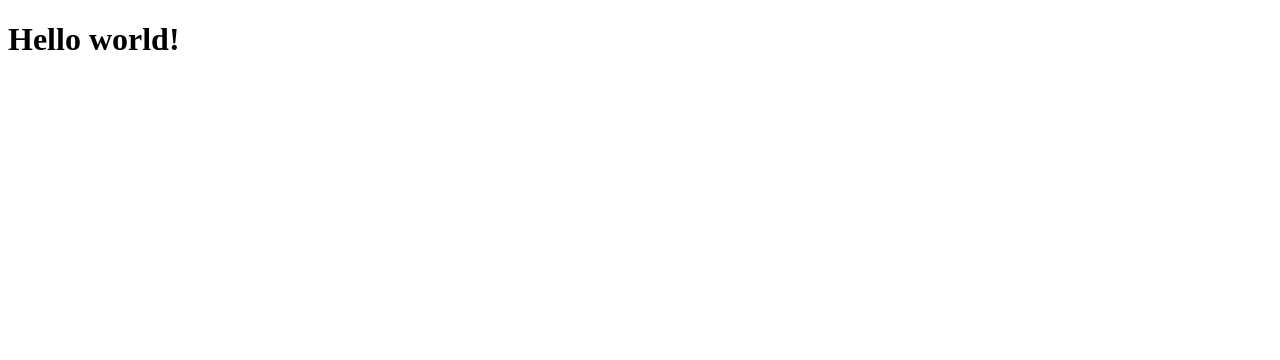
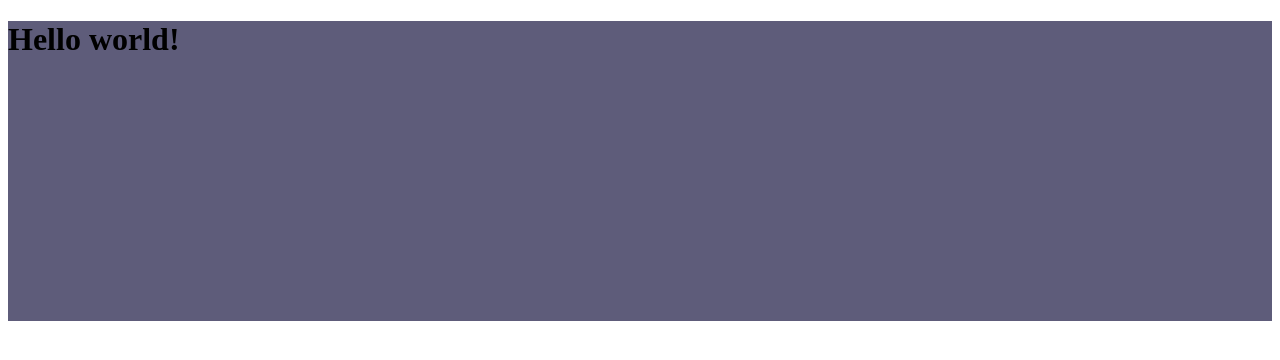
Before and after one commit to nwagner89/test-repository, a plain HTML site: page index.html in a window 1280 px wide. Drawn offline with Linux system fonts and the light colour scheme.

Commit message:
modified index.html

```diff
--- a/index.html
+++ b/index.html
@@ -1,6 +1,11 @@
 <!DOCTYPE html>
 <html>
 <head>
+  <style>
+    div {height: 300px;
+    background: #5e5c7a;
+    }
+  </style>
   <meta charset="utf-8">
   <meta name="viewport" content="width=device-width">
   <title>JS Bin Test</title>
```
